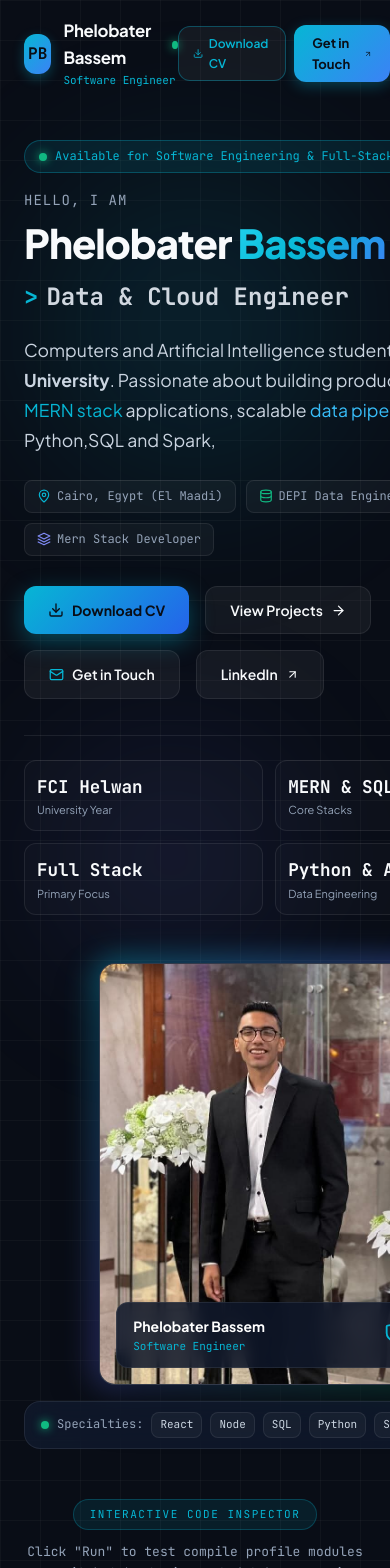
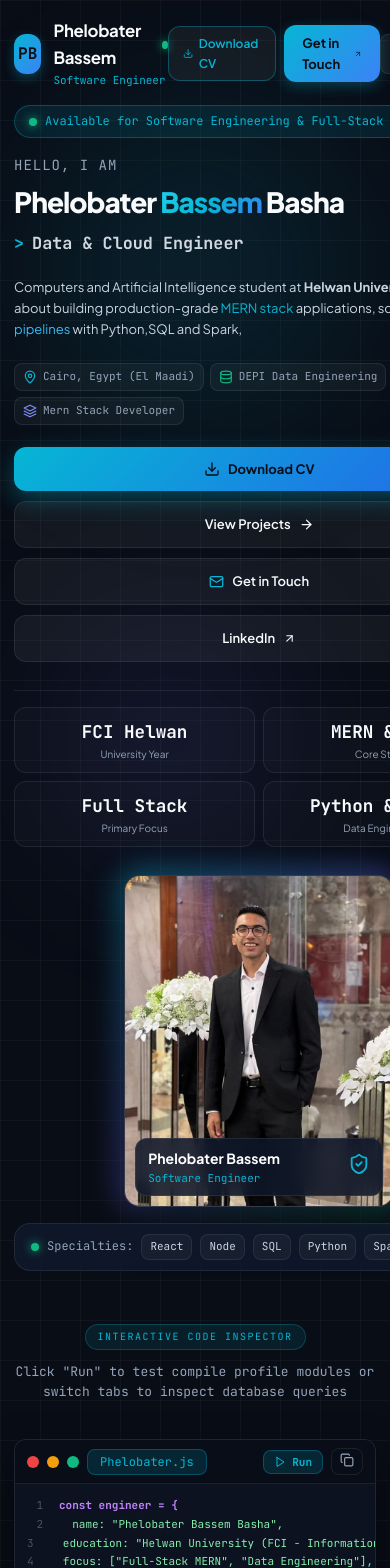
Before and after one commit to terobassem/Portfolio, a React (Vite) app: page / in a window 390 px wide. Shown: the top 1568 px of the page. Built offline with nearby package versions, Linux system fonts and the light colour scheme.

Commit message:
Optimize full mobile phone responsiveness, typography, buttons, and touch layout

```diff
--- a/src/index.css
+++ b/src/index.css
@@ -1264,6 +1264,7 @@ body {
   .about-grid,
   .contact-grid {
     grid-template-columns: 1fr;
+    gap: 36px;
   }
   .skills-grid,
   .certs-grid {
@@ -1272,32 +1273,315 @@ body {
   .stats-grid {
     grid-template-columns: repeat(2, 1fr);
   }
+  .exp-card-grid.has-photo,
+  .exp-card-grid.has-multiple-photos {
+    grid-template-columns: 1fr;
+    gap: 20px;
+  }
 }
 
 @media (max-width: 768px) {
+  /* Container & Spacing */
+  .container {
+    padding: 0 16px;
+  }
+
+  .about-section,
+  .skills-section,
+  .exp-section,
+  .projects-section,
+  .certs-section,
+  .contact-section {
+    padding: 60px 0;
+  }
+
+  /* Navigation */
   .nav-links,
   .nav-actions {
     display: none;
   }
   .mobile-menu-btn {
-    display: block;
+    display: flex;
+    align-items: center;
+    justify-content: center;
+    width: 40px;
+    height: 40px;
   }
   .mobile-drawer {
     display: flex;
+    max-height: 80vh;
+    overflow-y: auto;
+    -webkit-overflow-scrolling: touch;
+    box-shadow: 0 20px 40px rgba(0, 0, 0, 0.7);
+  }
+  .mobile-drawer .nav-link {
+    padding: 12px 16px;
+    font-size: 15px;
+    border-radius: var(--radius-sm);
+  }
+
+  /* Typography */
+  .section-title {
+    font-size: 1.85rem;
   }
   .hero-main-title {
-    font-size: 2.5rem;
+    font-size: 2.25rem;
   }
+
+  /* Grids */
   .projects-grid,
   .skills-grid,
   .certs-grid {
     grid-template-columns: 1fr;
+    gap: 20px;
   }
   .about-pillars-grid {
     grid-template-columns: 1fr;
   }
+
+  /* Timeline */
   .timeline {
-    margin-left: 8px;
-    padding-left: 20px;
+    margin-left: 10px;
+    padding-left: 22px;
+  }
+  .timeline-marker {
+    left: -29px;
+    top: 8px;
+    width: 14px;
+    height: 14px;
+  }
+  .timeline-item {
+    margin-bottom: 36px;
+  }
+  .exp-card {
+    padding: 22px 18px;
+  }
+  .exp-header {
+    flex-direction: column;
+    align-items: flex-start;
+    gap: 8px;
+  }
+
+  /* Modals */
+  .modal-overlay {
+    padding: 16px;
+  }
+  .modal-content {
+    padding: 24px 18px;
+    max-height: 92vh;
+  }
+  .modal-close-btn {
+    top: 14px;
+    right: 14px;
+    width: 36px;
+    height: 36px;
+  }
+
+  /* Footer */
+  .footer-content {
+    flex-direction: column;
+    gap: 16px;
+    text-align: center;
   }
 }
+
+@media (max-width: 480px) {
+  /* Ultra-compact Phone screens */
+  .container {
+    padding: 0 14px;
+  }
+
+  .about-section,
+  .skills-section,
+  .exp-section,
+  .projects-section,
+  .certs-section,
+  .contact-section {
+    padding: 48px 0;
+  }
+
+  /* Section Headers */
+  .section-pill {
+    font-size: 10px;
+    padding: 4px 12px;
+  }
+  .section-title {
+    font-size: 1.55rem;
+    letter-spacing: -0.5px;
+  }
+  .section-subtitle {
+    font-size: 13px;
+  }
+
+  /* Hero Section */
+  .hero-section {
+    padding-top: 105px;
+    padding-bottom: 45px;
+  }
+  .hero-grid {
+    gap: 28px;
+  }
+  .hero-main-title {
+    font-size: 1.75rem;
+    line-height: 1.2;
+    word-break: break-word;
+  }
+  .hero-roles {
+    font-size: 1.05rem;
+    flex-wrap: wrap;
+  }
+  .hero-desc {
+    font-size: 13px;
+    line-height: 1.6;
+  }
+  .hero-meta-chips {
+    gap: 6px;
+    margin-bottom: 22px;
+  }
+  .meta-chip {
+    padding: 4px 8px;
+    font-size: 11px;
+  }
+  .hero-btn-row {
+    flex-direction: column;
+    width: 100%;
+    gap: 10px;
+    margin-bottom: 28px;
+  }
+  .hero-btn-row a,
+  .hero-btn-row button {
+    width: 100%;
+    justify-content: center;
+    padding: 12px 18px;
+    font-size: 13px;
+  }
+
+  /* Stats Grid */
+  .stats-grid {
+    grid-template-columns: repeat(2, 1fr);
+    gap: 8px;
+    padding-top: 16px;
+  }
+  .stat-item {
+    padding: 10px 8px;
+    text-align: center;
+  }
+  .stat-value {
+    font-size: 1.1rem;
+  }
+  .stat-label {
+    font-size: 10px;
+  }
+
+  /* Portrait */
+  .portrait-glow-wrapper {
+    max-width: 270px;
+  }
+  .portrait-img {
+    height: 330px;
+  }
+  .portrait-badge-overlay {
+    padding: 8px 12px;
+    bottom: 10px;
+    left: 10px;
+    right: 10px;
+  }
+
+  /* Code Terminal */
+  .code-terminal {
+    margin-top: 36px;
+    border-radius: var(--radius-md);
+  }
+  .terminal-header {
+    padding: 8px 12px;
+    flex-wrap: wrap;
+    gap: 8px;
+  }
+  .terminal-tabs {
+    margin-left: 8px;
+  }
+  .terminal-body {
+    padding: 12px;
+    font-size: 11px;
+    max-height: 260px;
+  }
+
+  /* About Section */
+  .about-story-card {
+    padding: 20px 14px;
+    font-size: 13px;
+  }
+  .pillar-card {
+    padding: 16px 14px;
+  }
+  .edu-card {
+    padding: 20px 14px;
+  }
+  .edu-header {
+    gap: 12px;
+  }
+  .edu-icon-wrap {
+    width: 40px;
+    height: 40px;
+  }
+  .edu-title {
+    font-size: 1.1rem;
+  }
+
+  /* Experience Cards */
+  .exp-card {
+    padding: 18px 14px;
+  }
+  .exp-title {
+    font-size: 1.1rem;
+  }
+  .exp-bullet {
+    font-size: 12px;
+  }
+  .exp-photo-frame {
+    height: 190px;
+  }
+  .exp-photo-gallery-grid {
+    grid-template-columns: 1fr 1fr;
+    gap: 8px;
+  }
+  .exp-photo-gallery-grid .exp-photo-frame {
+    height: 155px;
+  }
+
+  /* Projects */
+  .project-card {
+    padding: 20px 14px;
+  }
+  .project-title {
+    font-size: 1.35rem;
+  }
+
+  /* Certifications */
+  .skill-card {
+    padding: 16px 14px;
+  }
+
+  /* Contact Form */
+  .contact-form {
+    padding: 20px 14px;
+  }
+  .form-input,
+  .form-textarea {
+    font-size: 16px; /* Prevents auto-zoom on iOS */
+    padding: 12px 14px;
+  }
+  .contact-card-item {
+    padding: 14px;
+  }
+
+  /* Modals on Phones */
+  .modal-overlay {
+    padding: 10px;
+  }
+  .modal-content {
+    padding: 18px 14px;
+    max-height: 94vh;
+    border-radius: var(--radius-md);
+  }
+}
--- a/standalone-portfolio.html
+++ b/standalone-portfolio.html
@@ -112,6 +112,14 @@
     @media (max-width: 900px) {
       .hero-grid, .skills-grid, .projects-grid, .certs-grid, .exp-card-grid.has-photo { grid-template-columns: 1fr; }
       .nav-links { display: none; }
+    }
+    @media (max-width: 480px) {
+      .container { padding: 0 14px; }
+      .section-title { font-size: 1.6rem; }
+      h1 { font-size: 1.85rem !important; }
+      .portrait-img { height: 320px; }
+      .timeline { margin-left: 8px; padding-left: 18px; }
+      .timeline-marker { left: -25px; }
     }
   </style>
 </head>
```
